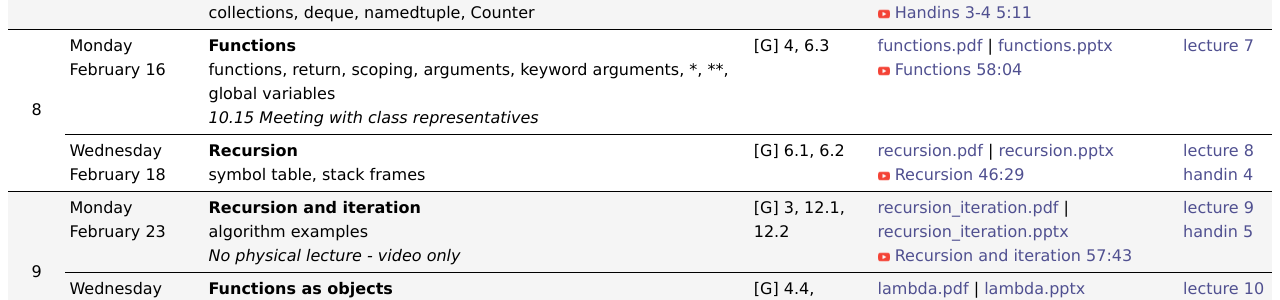
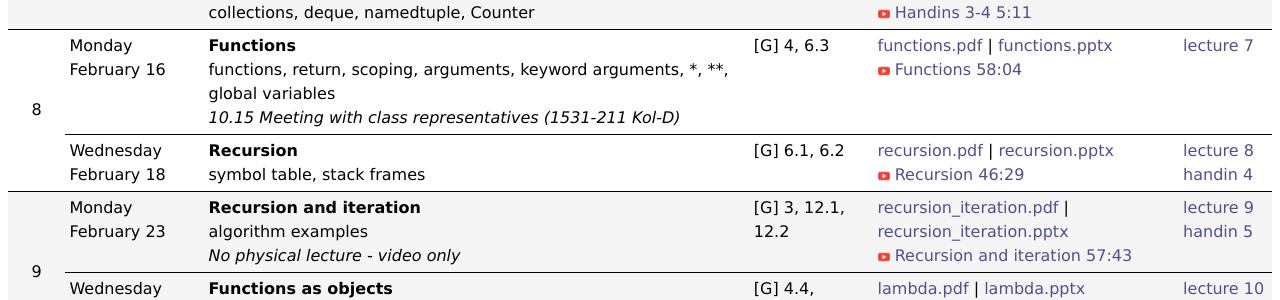
Before and after one commit to gsbrodal/gsbrodal.github.io, a Jekyll site: the page ipsa/plan-compact.html, which Jekyll copies as it is, in a window 1280 px wide and 900 px high, scrolled down 720 px. Shown: the part 152-452 px from the top of the window. Built offline with Jekyll 4.4.1, drawn with Linux system fonts in a browser that asks for light colours.

Commit message:
plan-compact.html plan-full.html all-slides-with-answers.pdf all-slides.pdf introduction.pdf introduction.pptx

```diff
--- a/ipsa/plan-compact.html
+++ b/ipsa/plan-compact.html
@@ -22,7 +22,7 @@
 <tr style="border-bottom: 1px solid black;"><td>Wednesday<br>February 4</td><td><strong>Lists</strong><br>Syntax, operations, copy.deepcopy<br><strong>Control structures</strong><br>while-else, for-loops, for-break-continue-else, range</td><td>[G] 5.2, 5.3, 5.4, 5.5</td><td><a href="slides/lists.pdf" target="_blank">lists.pdf</a> | <a href="slides/lists.pptx" target="_blank">lists.pptx</a><br><img src="youtube.png" class="icon">&nbsp;<a href="https://youtu.be/_YO7Fj8DgmA" target="_blank">Lists 1:00:04</a></td><td><a href="exercises.html#lecture4" target="_blank">lecture 4</a><br><a href="exercises.html#handin2" target="_blank">handin 2</a></td></tr>
 <tr style="border-bottom: 1px solid black;background-color: #f5f5f5;"><td style="vertical-align: middle; text-align: center;" rowspan="2">7</td><td>Monday<br>February 9</td><td><strong>Tuples and lists</strong><br>tuples, lists, mutability, list comprehension, for-if, for-for, list(), any(), all(), enumerate(), zip()</td><td>[G] 5.1, 5.3, 5.5</td><td><a href="slides/tuple.pdf" target="_blank">tuple.pdf</a> | <a href="slides/tuple.pptx" target="_blank">tuple.pptx</a><br><img src="youtube.png" class="icon">&nbsp;<a href="https://youtu.be/PrJLmkdmbG4" target="_blank">Tuples 50:13</a><br><img src="youtube.png" class="icon">&nbsp;<a href="https://youtu.be/7-wbJ3Oq2UA" target="_blank">Orientation test 11:38</a></td><td><a href="exercises.html#lecture5" target="_blank">lecture 5</a></td></tr>
 <tr style="border-bottom: 1px solid black;background-color: #f5f5f5;"><td>Wednesday<br>February 11</td><td><strong>Dictionaries and sets</strong><br>dict, set, frozenset, dictionary comprehension, set comprehension, collections, deque, namedtuple, Counter</td><td>[G] 5.6, 5.7, 5.8, 12.3</td><td><a href="slides/dictionaries.pdf" target="_blank">dictionaries.pdf</a> | <a href="slides/dictionaries.pptx" target="_blank">dictionaries.pptx</a><br><img src="youtube.png" class="icon">&nbsp;<a href="https://youtu.be/reZ7mT65WAI" target="_blank">Dictionaries 49:51</a><br><img src="youtube.png" class="icon">&nbsp;<a href="https://youtu.be/obeCar-fPaA" target="_blank">Handins 3-4 5:11</a></td><td><a href="exercises.html#lecture6" target="_blank">lecture 6</a><br><a href="exercises.html#handin3" target="_blank">handin 3</a></td></tr>
-<tr style="border-bottom: 1px solid black;"><td style="vertical-align: middle; text-align: center;" rowspan="2">8</td><td>Monday<br>February 16</td><td><strong>Functions</strong><br>functions, return, scoping, arguments, keyword arguments, *, **, global variables<br><i>10.15 Meeting with class representatives</i></td><td>[G] 4, 6.3</td><td><a href="slides/functions.pdf" target="_blank">functions.pdf</a> | <a href="slides/functions.pptx" target="_blank">functions.pptx</a><br><img src="youtube.png" class="icon">&nbsp;<a href="https://youtu.be/CS2u04CdH9c" target="_blank">Functions 58:04</a></td><td><a href="exercises.html#lecture7" target="_blank">lecture 7</a></td></tr>
+<tr style="border-bottom: 1px solid black;"><td style="vertical-align: middle; text-align: center;" rowspan="2">8</td><td>Monday<br>February 16</td><td><strong>Functions</strong><br>functions, return, scoping, arguments, keyword arguments, *, **, global variables<br><i>10.15 Meeting with class representatives (1531-211 Kol-D)</i></td><td>[G] 4, 6.3</td><td><a href="slides/functions.pdf" target="_blank">functions.pdf</a> | <a href="slides/functions.pptx" target="_blank">functions.pptx</a><br><img src="youtube.png" class="icon">&nbsp;<a href="https://youtu.be/CS2u04CdH9c" target="_blank">Functions 58:04</a></td><td><a href="exercises.html#lecture7" target="_blank">lecture 7</a></td></tr>
 <tr style="border-bottom: 1px solid black;"><td>Wednesday<br>February 18</td><td><strong>Recursion</strong><br>symbol table, stack frames</td><td>[G] 6.1, 6.2</td><td><a href="slides/recursion.pdf" target="_blank">recursion.pdf</a> | <a href="slides/recursion.pptx" target="_blank">recursion.pptx</a><br><img src="youtube.png" class="icon">&nbsp;<a href="https://youtu.be/appcgfquLW0" target="_blank">Recursion 46:29</a></td><td><a href="exercises.html#lecture8" target="_blank">lecture 8</a><br><a href="exercises.html#handin4" target="_blank">handin 4</a></td></tr>
 <tr style="border-bottom: 1px solid black;background-color: #f5f5f5;"><td style="vertical-align: middle; text-align: center;" rowspan="2">9</td><td>Monday<br>February 23</td><td><b>Recursion and iteration</b><br>algorithm examples<br><i>No physical lecture - video only</i></td><td>[G] 3, 12.1, 12.2</td><td><a href="slides/recursion_iteration.pdf" target="_blank">recursion_iteration.pdf</a> | <a href="slides/recursion_iteration.pptx" target="_blank">recursion_iteration.pptx</a><br><img src="youtube.png" class="icon">&nbsp;<a href="https://youtu.be/Zykr151fig0" target="_blank">Recursion and iteration 57:43</a></td><td><a href="exercises.html#lecture9" target="_blank">lecture 9</a><br><a href="exercises.html#handin5" target="_blank">handin 5</a></td></tr>
 <tr style="border-bottom: 1px solid black;background-color: #f5f5f5;"><td>Wednesday<br>February 25</td><td><strong>Functions as objects</strong><br>lambda, higher-order functions, map, filter, reduce<br><i>No physical lecture - video only</i></td><td>[G] 4.4, 12.2.2</td><td><a href="slides/lambda.pdf" target="_blank">lambda.pdf</a> | <a href="slides/lambda.pptx" target="_blank">lambda.pptx</a><br><img src="youtube.png" class="icon">&nbsp;<a href="https://youtu.be/QKrCM4qCoGA" target="_blank">Lambda 44:05</a></td><td><a href="exercises.html#lecture10" target="_blank">lecture 10</td></tr>
--- a/ipsa/plan-full.html
+++ b/ipsa/plan-full.html
@@ -52,7 +52,7 @@
 <tr style="background-color: #f5f5f5;"><td><i>Literature</i></td><td>[G] 5.6, 5.7, 5.8, 12.3</td></tr>
 <tr style="background-color: #f5f5f5;border-bottom: 1px solid black;"><td><i>Exercises</i></td><td><a href="exercises.html#lecture6" target="_blank">lecture 6</a><br><a href="exercises.html#handin3" target="_blank">handin 3</a></td></tr>
 <tr><td style="vertical-align: middle; text-align: center;" rowspan="12">8</td><td colspan="2"><strong>Monday February 16</strong></td></tr>
-<tr><td colspan="2"><strong>Functions</strong><br>functions, return, scoping, arguments, keyword arguments, *, **, global variables<br><i>10.15 Meeting with class representatives</i></td></tr>
+<tr><td colspan="2"><strong>Functions</strong><br>functions, return, scoping, arguments, keyword arguments, *, **, global variables<br><i>10.15 Meeting with class representatives (1531-211 Kol-D)</i></td></tr>
 <tr><td><i>Slides</i></td><td><a href="slides/functions.pdf" target="_blank">functions.pdf</a> | <a href="slides/functions.pptx" target="_blank">functions.pptx</a></td></tr>
 <tr><td><i>Videos</i></td><td><img src="youtube.png" class="icon">&nbsp;<a href="https://youtu.be/CS2u04CdH9c" target="_blank">Functions 58:04</a></td></tr>
 <tr><td><i>Literature</i></td><td>[G] 4, 6.3</td></tr>
```
Also changed, not shown: 1 other file.
